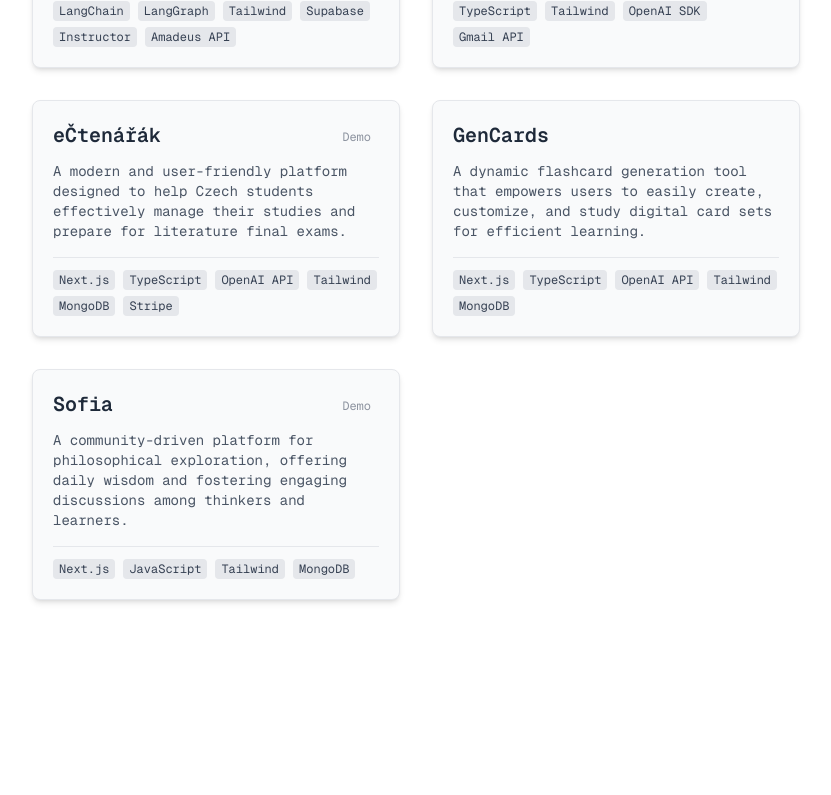
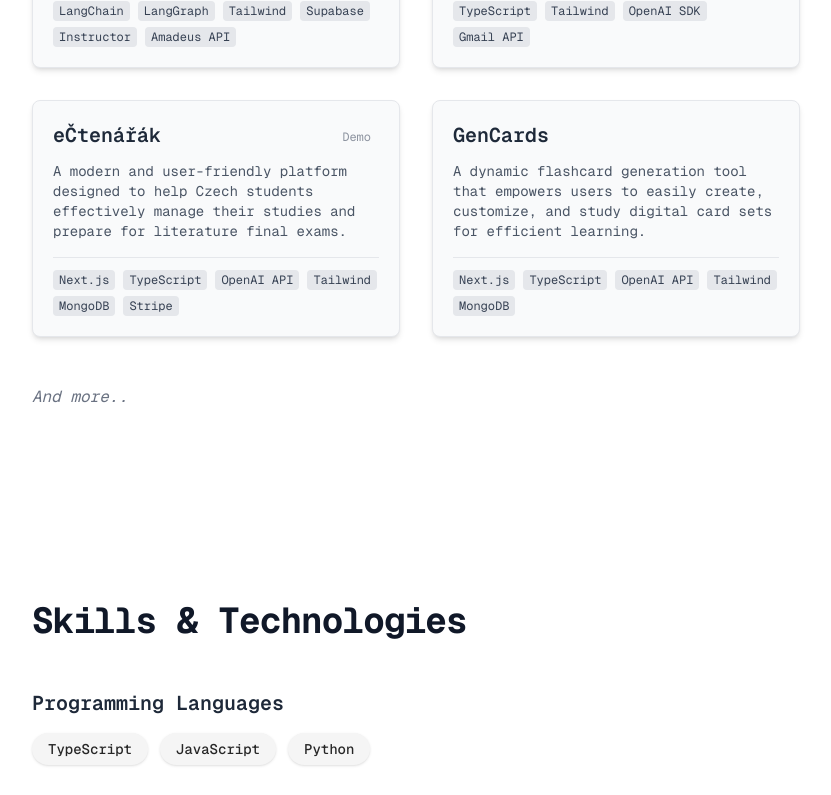
Before and after one commit to VilemB/vilembarnet, a Next.js app: page / in a window 1280 px wide. Shown: the part 1253-2048 px from the top of the page, without its empty margins (224-1055 px from the left). Built offline with nearby package versions, Linux system fonts and the light colour scheme.

Commit message:
And more..

```diff
--- a/src/app/page.tsx
+++ b/src/app/page.tsx
@@ -487,7 +487,7 @@ export default function Home() {
               Selected Work
             </h2>
             <div className="grid grid-cols-1 md:grid-cols-2 gap-4 sm:gap-6 md:gap-8">
-              {projectsData.map((project, index) => (
+              {projectsData.slice(0, 6).map((project, index) => (
                 <ProjectCard
                   key={index}
                   title={project.title}
@@ -503,6 +503,11 @@ export default function Home() {
                 />
               ))}
             </div>
+            {projectsData.length > 6 && (
+              <p className="text-sm sm:text-base text-gray-500 italic text-center md:text-left">
+                And more..
+              </p>
+            )}
           </section>
 
           {/* Skills Section Updated */}
```
